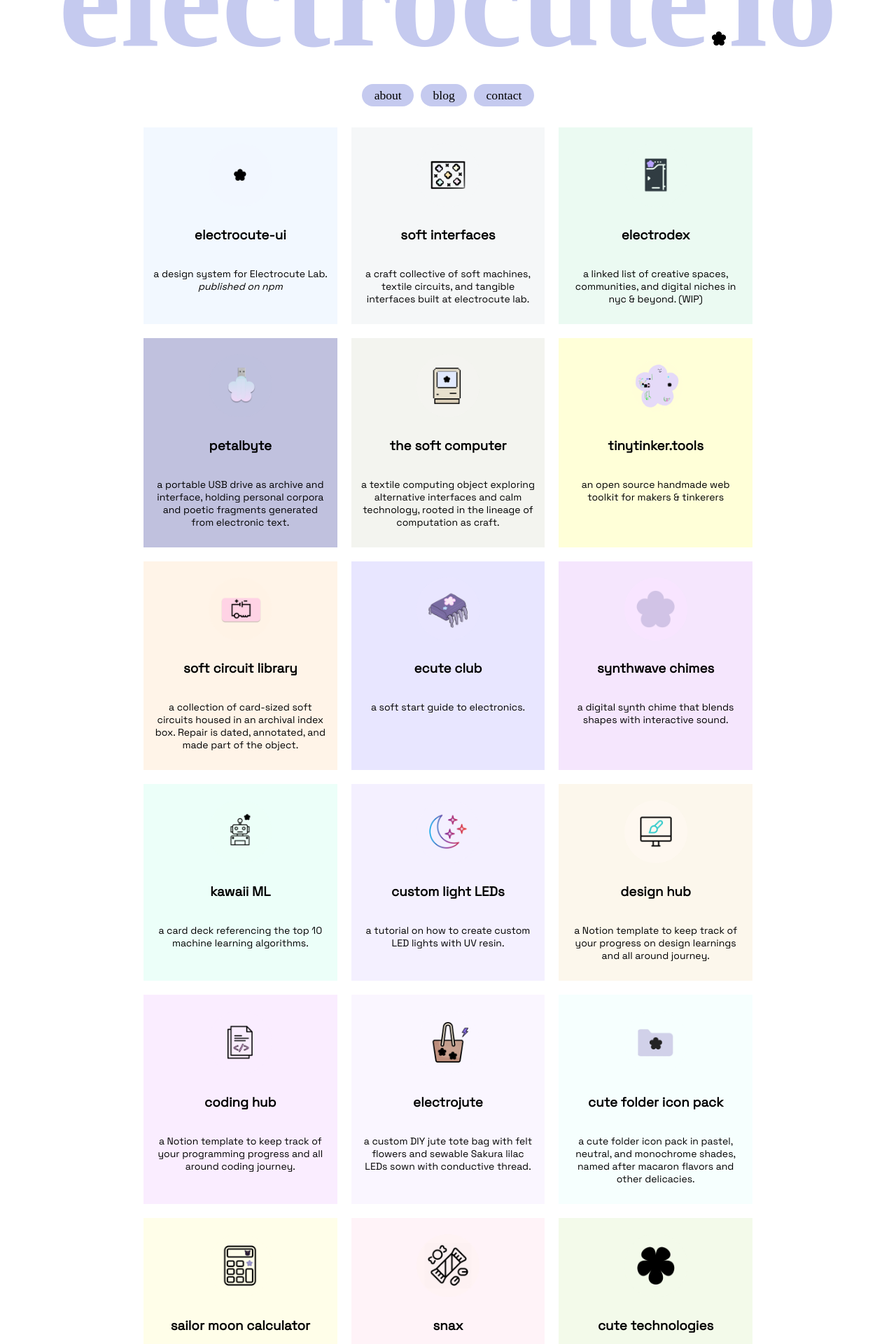
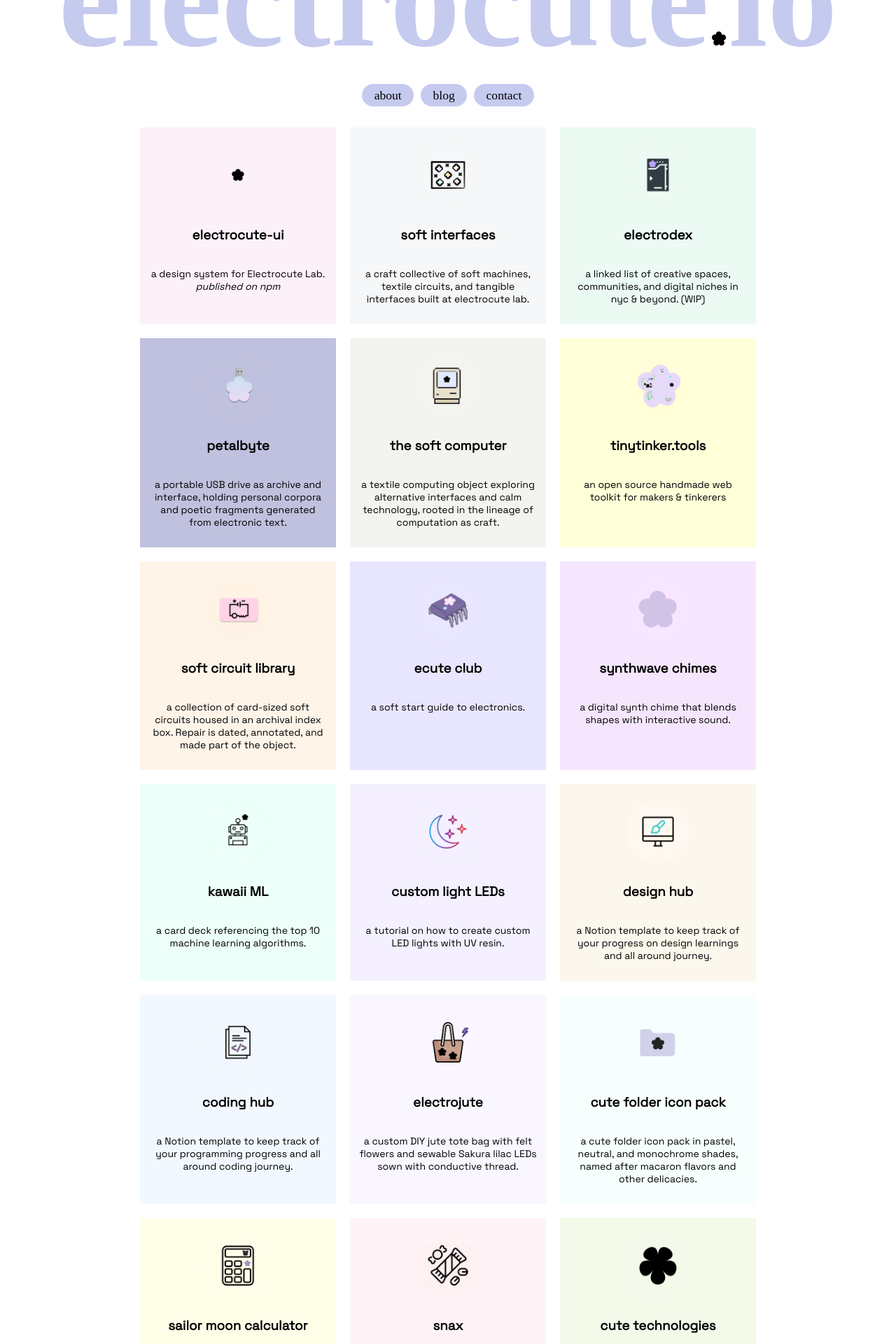
Before and after one commit to yafira/electrocute, a Next.js app: page / in a window 1280 px wide. Shown: the part 125-2045 px from the top of the page at 70% size. Built offline with nearby package versions, Linux system fonts and the light colour scheme; a web font is replaced by a local one.

Commit message:
changed styling for ecuteui card

```diff
--- a/src/styles/Home.module.css
+++ b/src/styles/Home.module.css
@@ -58,7 +58,11 @@
   text-align: center;
 }
 
-/* Card layout configurations  */
+/* Card layout configurations — colors now set per-card via CSS custom
+   properties (--bg / --hover-bg / --hover-border) below, consumed by
+   these two shared rules. To recolor any card, edit its one-line
+   custom-property block instead of duplicating background/hover/border
+   declarations. */
 .projectCard1,
 .projectCard2,
 .projectCard3,
@@ -80,6 +84,32 @@
   padding: 10px;
   text-align: center;
   border: transparent 3px solid;
+  background-color: var(--bg);
+  transition:
+    background-color 0.15s ease,
+    border-color 0.15s ease;
+}
+
+.projectCard1:hover,
+.projectCard2:hover,
+.projectCard3:hover,
+.projectCard4:hover,
+.projectCard5:hover,
+.projectCard6:hover,
+.projectCard7:hover,
+.projectCard8:hover,
+.projectCard9:hover,
+.projectCard10:hover,
+.projectCard11:hover,
+.projectCard12:hover,
+.projectCard13:hover,
+.projectCard14:hover,
+.projectCard15:hover,
+.projectCard16:hover,
+.projectCard17:hover,
+.projectCard18:hover {
+  background-color: var(--hover-bg);
+  border-color: var(--hover-border);
 }
 
 /* Image scaling inside project cards grouped together including card 17 */
@@ -109,194 +139,135 @@
   margin: 10px;
 }
 
+/* Per-card colors. */
 .projectCard1 {
-  background-color: #f3faea;
-}
-
-.projectCard1:hover {
-  background-color: #edfdda;
-  border-color: #d8f0ba;
+  --bg: #f3faea;
+  --hover-bg: #edfdda;
+  --hover-border: #d8f0ba;
 }
 
 .projectCard2 {
-  background-color: #fff3f8;
-}
-
-.projectCard2:hover {
-  background-color: #fae7ef;
-  border-color: #fecfe2;
+  --bg: #fff3f8;
+  --hover-bg: #fae7ef;
+  --hover-border: #fecfe2;
 }
 
 .projectCard3 {
-  background-color: #fffee9;
-}
-
-.projectCard3:hover {
-  background-color: #fcfade;
-  border-color: #f7f3cf;
+  --bg: #fffee9;
+  --hover-bg: #fcfade;
+  --hover-border: #f7f3cf;
 }
 
 .projectCard4 {
-  background-color: #f6fffe;
-}
-
-.projectCard4:hover {
-  background-color: #eafdfc;
-  border-color: #bdfef8;
+  --bg: #f6fffe;
+  --hover-bg: #eafdfc;
+  --hover-border: #bdfef8;
 }
 
 .projectCard5 {
-  background-color: #faf6ff;
-}
-
-.projectCard5:hover {
-  background-color: #f3ebfd;
-  border-color: #d8c5fc;
+  --bg: #faf6ff;
+  --hover-bg: #f3ebfd;
+  --hover-border: #d8c5fc;
 }
 
 .projectCard6 {
-  background-color: #faedff;
-}
-
-.projectCard6:hover {
-  background-color: #f8e5ff;
-  border-color: #edc5fc;
+  --bg: #f2f8ff;
+  --hover-bg: #dae9fa;
+  --hover-border: #b4d4f9;
 }
 
 .projectCard7 {
-  background-color: #fcf7ec;
-}
-
-.projectCard7:hover {
-  background-color: #fcf3e1;
-  border-color: #f1dbcc;
+  --bg: #fcf7ec;
+  --hover-bg: #fcf3e1;
+  --hover-border: #f1dbcc;
 }
 
 .projectCard8 {
-  background-color: #f4f0ff;
-}
-
-.projectCard8:hover {
-  background-color: #e8e1fa;
-  border-color: #d5c8fa;
+  --bg: #f4f0ff;
+  --hover-bg: #e8e1fa;
+  --hover-border: #d5c8fa;
 }
 
 .projectCard9 {
-  background-color: #f2f8ff;
-}
-
-.projectCard9:hover {
-  background-color: #dae9fa;
-  border-color: #b4d4f9;
+  --bg: #fdf1f9;
+  --hover-bg: #f2b9e0;
+  --hover-border: #e88fc9;
 }
 
 .projectCard10 {
-  background-color: #ecfff9;
-}
-
-.projectCard10:hover {
-  background-color: #d9f9ef;
-  border-color: #94f1d3;
+  --bg: #ecfff9;
+  --hover-bg: #d9f9ef;
+  --hover-border: #94f1d3;
 }
 
 .projectCard11 {
-  background-color: #f5e6fd;
-}
-
-.projectCard11:hover {
-  background-color: #e9d4f4;
-  border-color: #e89cf1;
+  --bg: #f5e6fd;
+  --hover-bg: #e9d4f4;
+  --hover-border: #e89cf1;
 }
 
 .projectCard12 {
-  background-color: #e8e6ff;
-}
-
-.projectCard12:hover {
-  background-color: #bdb8f1;
-  border-color: #9d96e7;
+  --bg: #e8e6ff;
+  --hover-bg: #bdb8f1;
+  --hover-border: #9d96e7;
 }
 
 .projectCard13 {
-  background-color: #fff4e8;
-}
-
-.projectCard13:hover {
-  background-color: #fbecdd;
-  border-color: #e7c29d;
+  --bg: #fff4e8;
+  --hover-bg: #fbecdd;
+  --hover-border: #e7c29d;
 }
 
 .projectCard14 {
-  background-color: #ffffd8;
-}
-
-.projectCard14:hover {
-  background-color: #fbfbc8;
-  border-color: #fafac9;
+  --bg: #ffffd8;
+  --hover-bg: #fbfbc8;
+  --hover-border: #fafac9;
 }
 
 .projectCard15 {
-  background-color: #f3f4ef;
-}
-
-.projectCard15:hover {
-  background-color: #e1e3d9;
-  border-color: #d6dbc3;
+  --bg: #f3f4ef;
+  --hover-bg: #e1e3d9;
+  --hover-border: #d6dbc3;
 }
 
 .projectCard16 {
-  background-color: #c0c1de;
-}
-
-.projectCard16:hover {
-  background-color: #b0b2df;
-  border-color: #8c90f3;
+  --bg: #c0c1de;
+  --hover-bg: #b0b2df;
+  --hover-border: #8c90f3;
 }
 
 .projectCard17 {
-  background-color: #ebfaf2;
-}
-
-.projectCard17:hover {
-  background-color: #dbf7e6;
-  border-color: #bbf0cf;
+  --bg: #ebfaf2;
+  --hover-bg: #dbf7e6;
+  --hover-border: #bbf0cf;
 }
 
 .projectCard18 {
-  background-color: #f5f7f8;
+  --bg: #f5f7f8;
+  --hover-bg: #e9ecef;
+  --hover-border: #dadfe5;
 }
 
-.projectCard18:hover {
-  background-color: #e9ecef;
-  border-color: #dadfe5;
-}
+/* Responsive layout — width-based breakpoints.
+   The previous version keyed this off (-webkit-min/max-device-pixel-ratio),
+   which controls pixel density, not viewport width. That meant any 3x
+   pixel-ratio device (many modern phones and laptops, regardless of actual
+   screen width) got forced into a single column, and any <=2x device got
+   forced into three columns — both unrelated to how much actual space was
+   available. Replaced with real width breakpoints below. */
 
 @media screen and (max-width: 750px) {
   .projectGrid {
-    display: grid;
-    grid-template-columns: repeat(3, 1fr);
+    grid-template-columns: repeat(2, 1fr);
     margin: 5px;
     padding: 10px;
-    text-align: center;
   }
 }
 
-@media only screen and (-webkit-min-device-pixel-ratio: 3) {
+@media screen and (max-width: 480px) {
   .projectGrid {
-    display: grid;
     grid-template-columns: repeat(1, 1fr);
     margin: 5px;
     padding: 10px;
-    text-align: center;
   }
 }
-
-@media only screen and (-webkit-max-device-pixel-ratio: 2) {
-  .projectGrid {
-    display: grid;
-    grid-template-columns: repeat(3, 1fr);
-    margin: 5px;
-    padding: 10px;
-    text-align: center;
-  }
-}
```
Also changed, not shown: public/assets/chub.png, public/assets/ecuteui.png.
